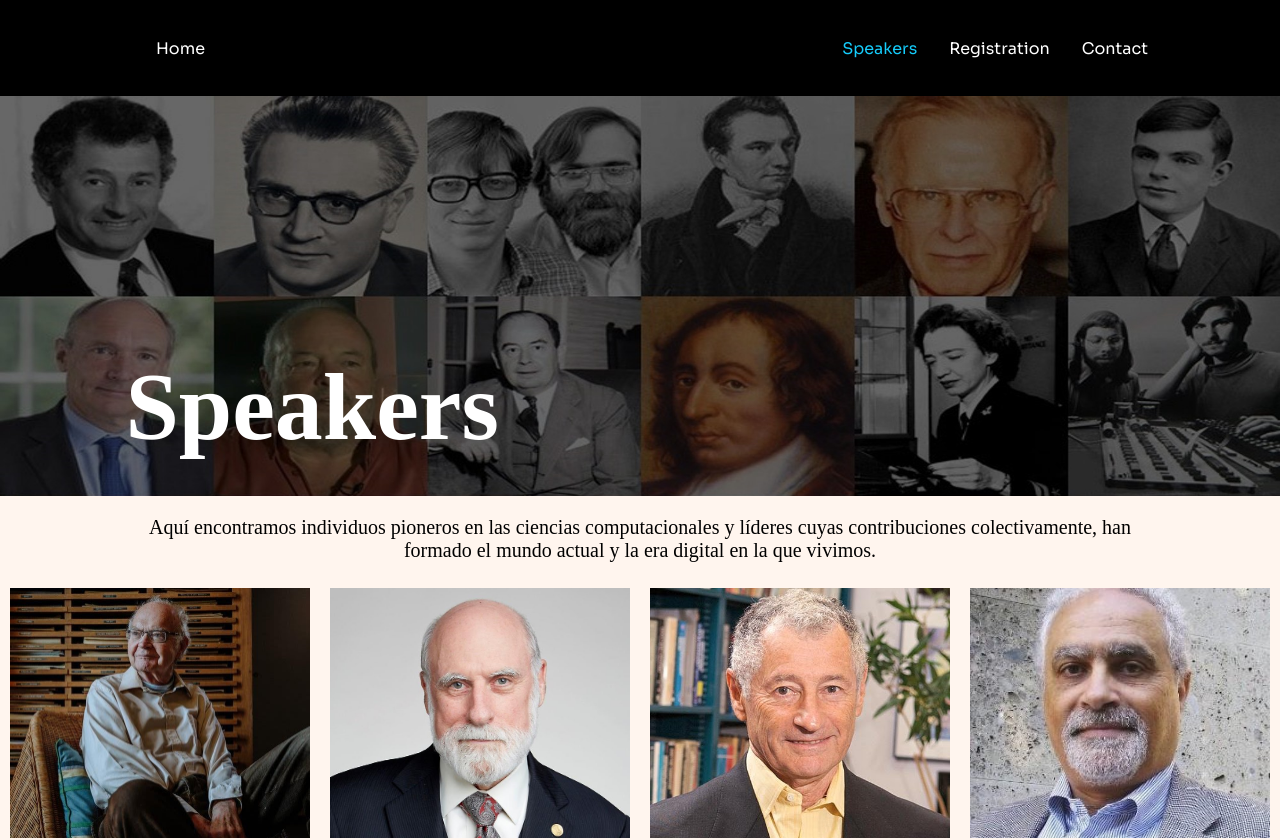
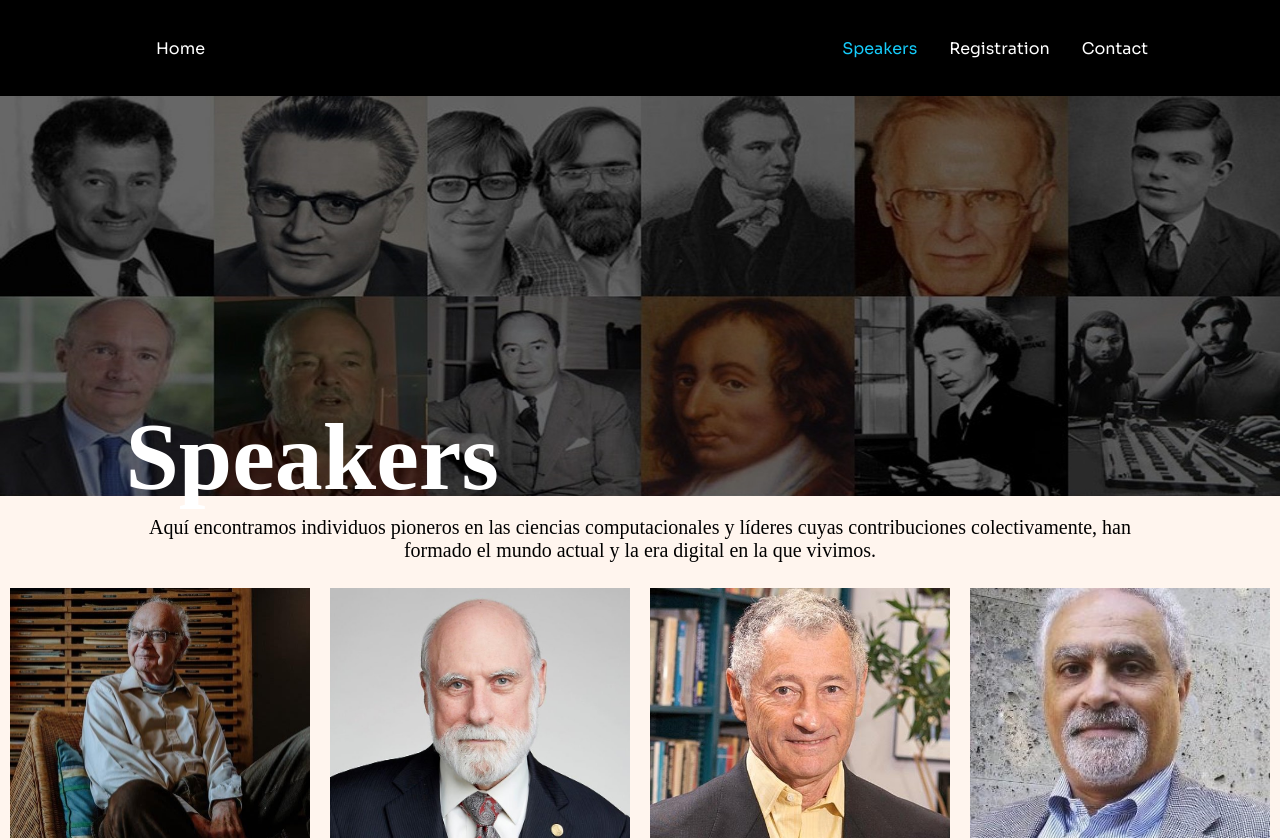
Before and after one commit to PatoVW02/swit, a React (Create React App) app: page /speakers in a window 1280 px wide. Shown: the top 840 px of the page. Built offline with nearby package versions, Linux system fonts and the light colour scheme.

Commit message:
Titulo movidillo

```diff
--- a/src/views/speakers/Speakers.css
+++ b/src/views/speakers/Speakers.css
@@ -13,7 +13,7 @@
 
 .Title {
     position: absolute;
-    bottom: 240px;
+    bottom: 190px;
     left: 9.8%;
     width: 534px;
     height: 145px;
```
